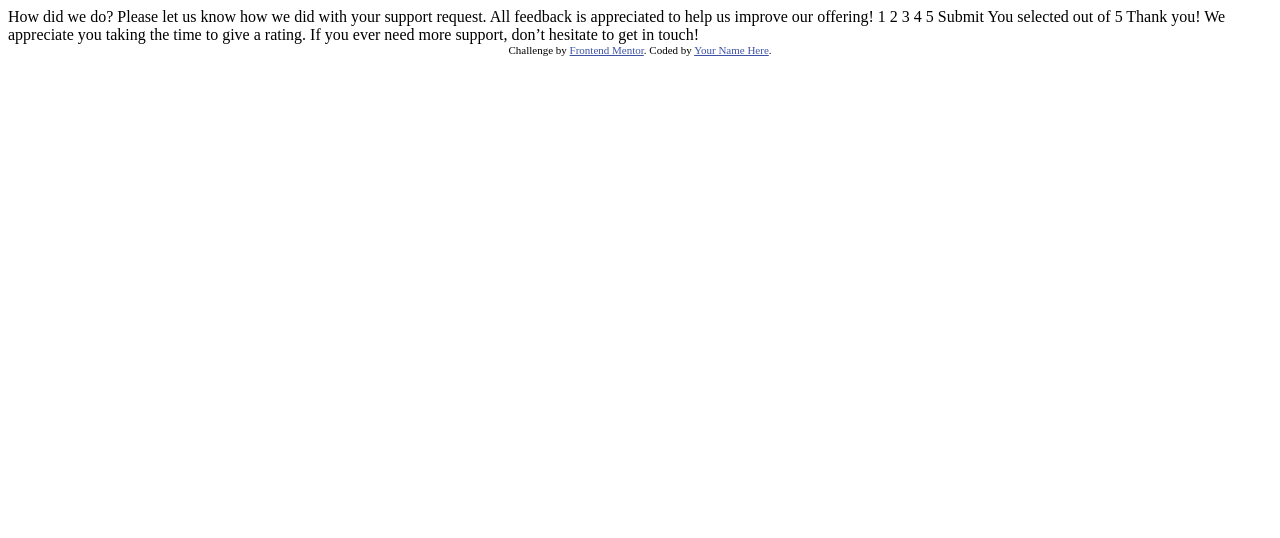
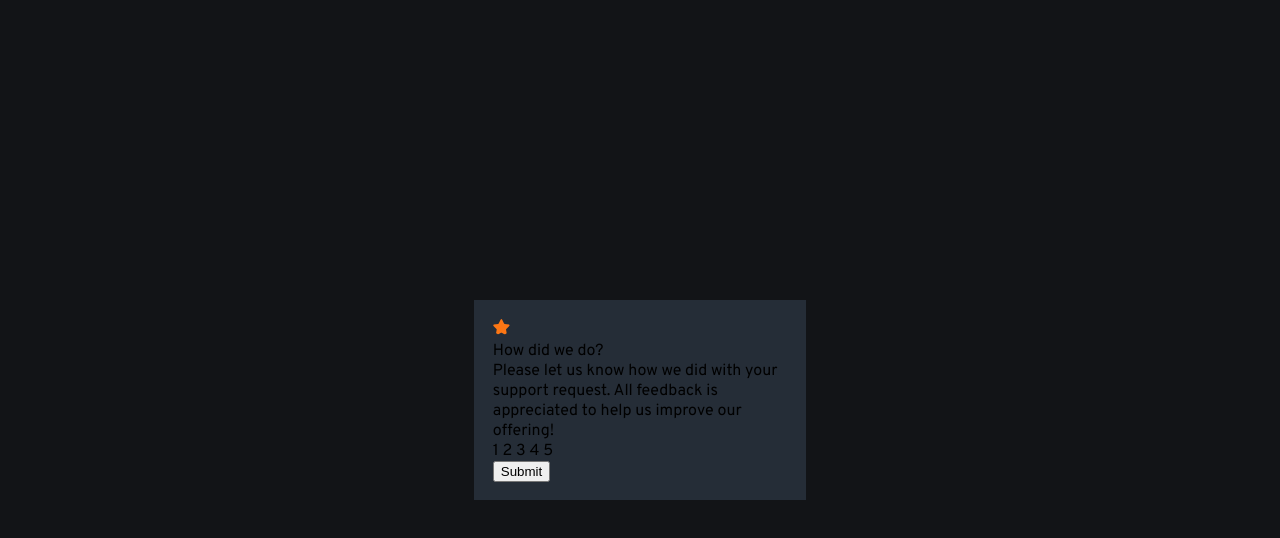
Before and after one commit to akash4102/interactive-rating-component, a plain HTML site: page index.html in a window 1280 px wide. Drawn offline with nearby package versions, Linux system fonts and the light colour scheme.

Commit message:
adding js and css file and upgrade html

```diff
--- /dev/null
+++ b/css/style.css
@@ -0,0 +1,38 @@
+body{
+    font-family: 'Overpass', sans-serif;
+    margin: 0;
+    padding: 0;
+    box-sizing: border-box;
+    min-height: 100vh;
+    display: grid;
+    place-content: center;
+    background-color: hsl(216, 12%, 8%);
+}
+#main{
+    max-height: 23rem;
+    max-width: 23rem;
+    margin: 10% 5%;
+    padding: 5%;
+    background-color: hsl(213, 19%, 18%);
+}
+.image{
+}
+.img1{
+    border-radius: 100%;
+
+}
+.heading{
+
+}
+.desc{
+
+}
+.numbers{
+
+}
+.btn{
+
+}
+#thankyou{
+    display: none;
+}
--- a/index.html
+++ b/index.html
@@ -5,45 +5,60 @@
   <meta name="viewport" content="width=device-width, initial-scale=1.0"> <!-- displays site properly based on user's device -->
 
   <link rel="icon" type="image/png" sizes="32x32" href="./images/favicon-32x32.png">
-
-  <title>Frontend Mentor | Interactive rating component</title>
-
-  <!-- Feel free to remove these styles or customise in your own stylesheet 👍 -->
-  <style>
-    .attribution { font-size: 11px; text-align: center; }
-    .attribution a { color: hsl(228, 45%, 44%); }
-  </style>
+  <link rel="preconnect" href="https://fonts.googleapis.com"><link rel="preconnect" href="https://fonts.gstatic.com" crossorigin>
+  <link href="https://fonts.googleapis.com/css2?family=Overpass:wght@400;700&display=swap" rel="stylesheet">
+  <link rel="stylesheet" href="./css/style.css">
+  <title>Interactive rating component</title>
 </head>
 <body>
 
+  <main id="main">
   <!-- Rating state start -->
-
+    <div id="rating">
+      <div class="image">
+        <img class="img1" src="./images/icon-star.svg" alt="star image">
+      </div>
+      <div class="heading">
           How did we do?
-
+      </div>
+      <div class="desc">
           Please let us know how we did with your support request. All feedback is appreciated
           to help us improve our offering!
-
-  1 2 3 4 5
-
+      </div>
+      <div class="numbers">
+          <span>1</span>
+          <span>2</span>
+          <span>3</span>
+          <span>4</span>
+          <span>5</span>
+      </div>
+      <div class="btn">
+        <button>
           Submit
-
+        </button>
+      </div>
+    </div>
   <!-- Rating state end -->
 
   <!-- Thank you state start -->
-
+    <div id="thankyou">
+        <div class="img2">
+          <img src="./images/illustration-thank-you.svg" alt="thank-you image">
+        </div>
+        <div class="result">
             You selected <!-- Add rating here --> out of 5
-
+        </div>
+        <div class="thank">
             Thank you!
-
+        </div>
+        <div class="appreciation">
             We appreciate you taking the time to give a rating. If you ever need more support,
             don’t hesitate to get in touch!
-
+        </div>
+    </div>
   <!-- Thank you state end -->
-
-
-  <div class="attribution">
-    Challenge by <a href="https://www.frontendmentor.io?ref=challenge" target="_blank">Frontend Mentor</a>.
-    Coded by <a href="#">Your Name Here</a>.
-  </div>
+  </main>
+  <script src="https://ajax.googleapis.com/ajax/libs/jquery/3.6.1/jquery.min.js"></script>
+  <script src="./javascript/index.js"></script>
 </body>
 </html>
--- /dev/null
+++ b/javascript/index.js
@@ -0,0 +1,4 @@
+$("button").click(function(event){
+    $('#rating').hide();
+    $('#thankyou').show();
+});
```
Lines whose indentation alone changed are shown as unchanged.
